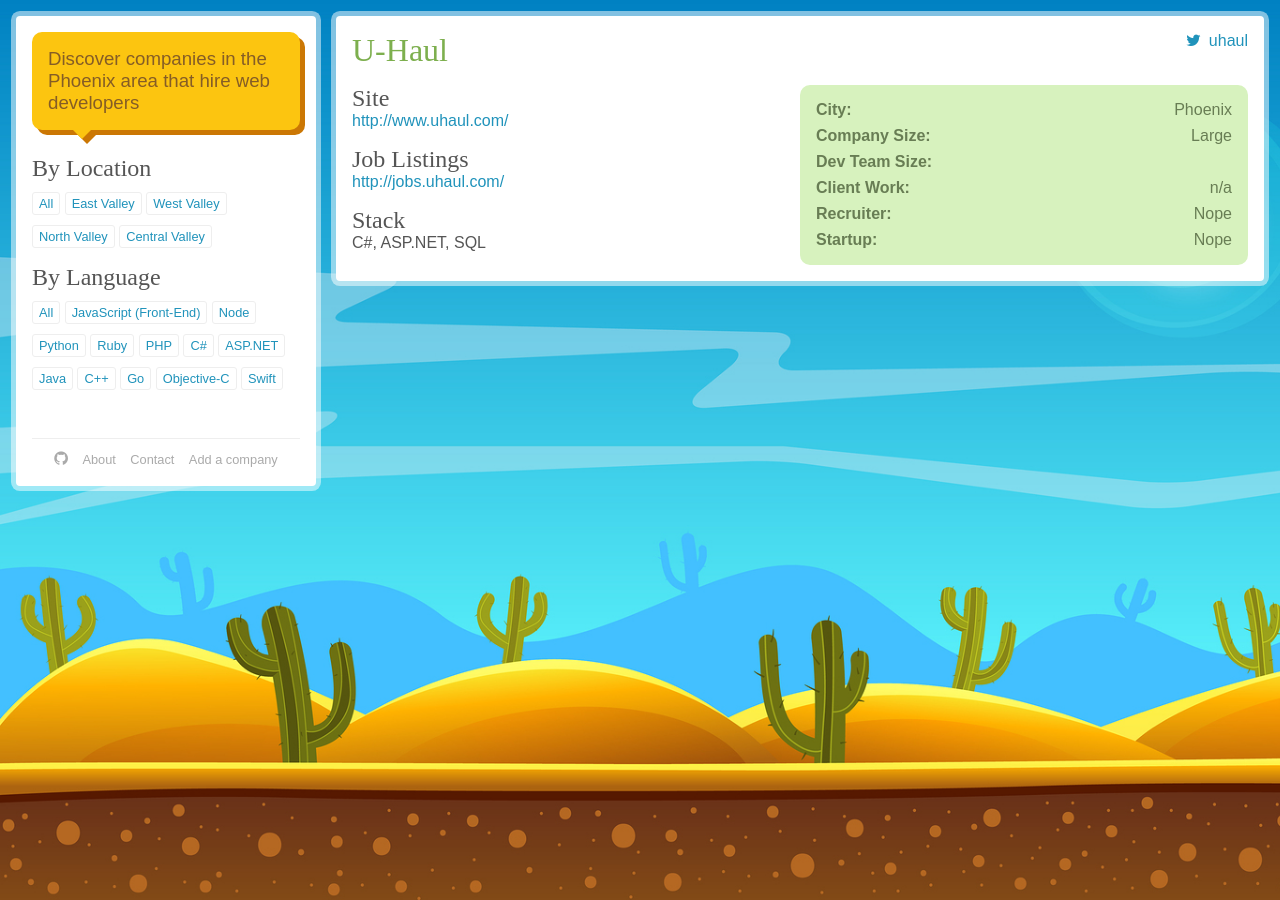
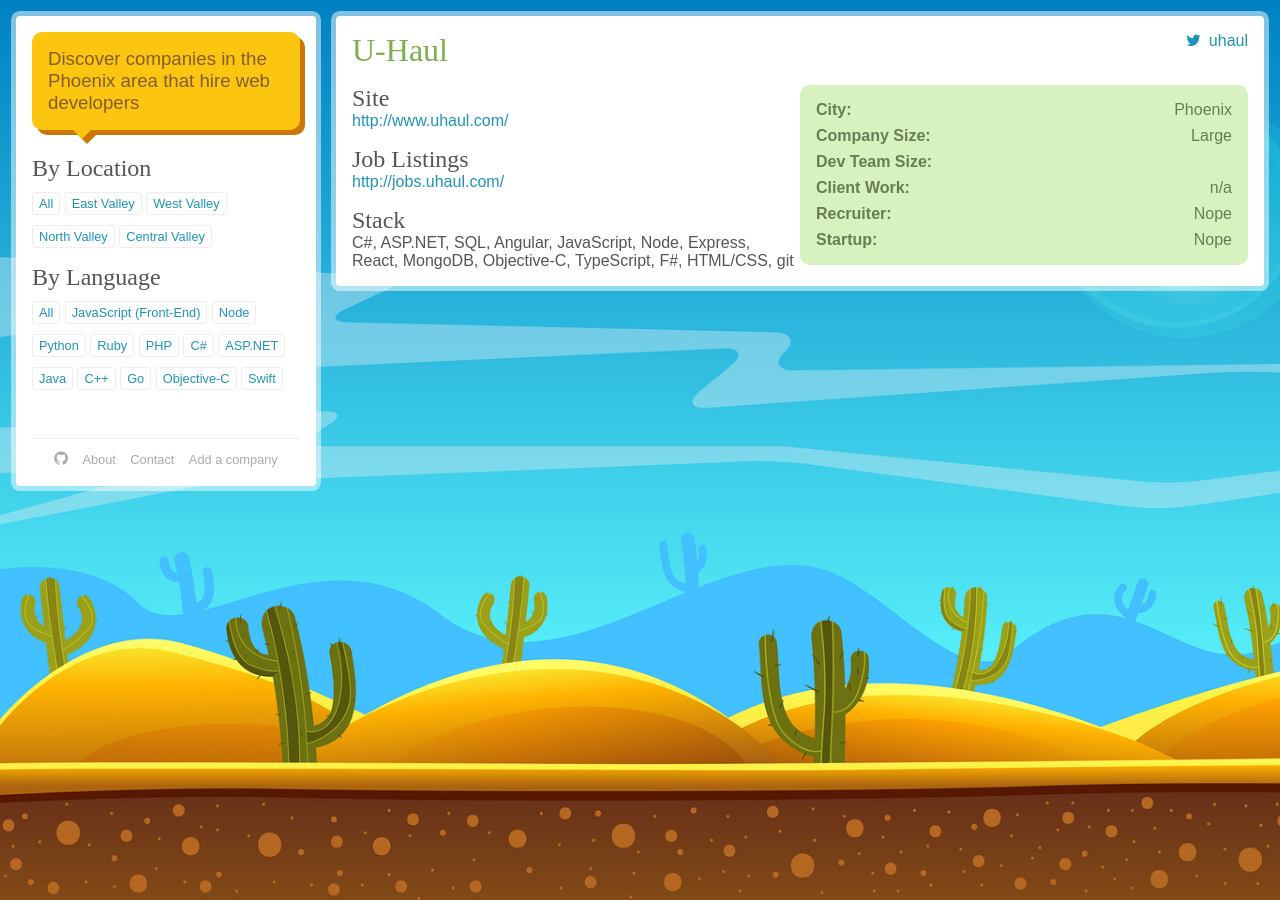
Before and after one commit to bradwestfall/webdevphoenix, a Jekyll site: the page built from companies/uhaul.md, in a window 1280 px wide. Built offline with Jekyll 4.4.1, drawn with Linux system fonts in a browser that asks for light colours; nearby versions of some CDN libraries; some web fonts are replaced.

Commit message:
Added technologies that are also used by Uhaul
Note, that most jobs are .NET, SQL, Angular, but the mobile team use many other technologies.

```diff
--- a/companies/uhaul.md
+++ b/companies/uhaul.md
@@ -3,7 +3,7 @@
 company: U-Haul
 overview: Moving equipment and storage rental
 company_size: Large
-stack: [C#, ASP.NET, SQL]
+stack: [C#, ASP.NET, SQL, Angular, JavaScript, Node, Express, React, MongoDB, Objective-C, TypeScript, F#, HTML/CSS, git]
 region: [Central]
 city: [Phoenix]
 lat: 33.477532
```
